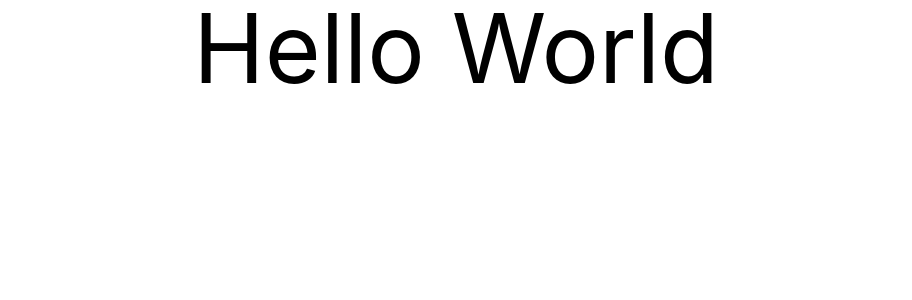
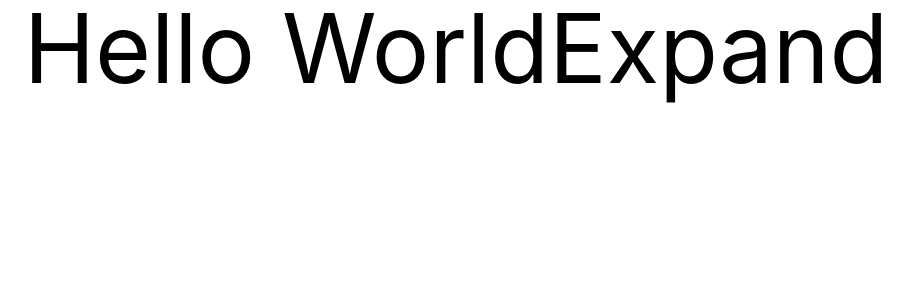
Before and after one commit to iamsid47/qritic, a React (Create React App) app in the folder frontend/: page / in a window 1280 px wide. Shown: the top 300 px of the page, without its empty margins (184-1096 px from the left). Built offline with nearby package versions, Linux system fonts and the light colour scheme.

Commit message:
add sample render tests

```diff
--- a/frontend/package.json
+++ b/frontend/package.json
@@ -15,7 +15,7 @@
   "scripts": {
     "start": "react-scripts start",
     "build": "react-scripts build",
-    "test": "react-scripts test",
+    "test": "react-scripts test --watchAll --detectOpenHandles",
     "eject": "react-scripts eject"
   },
   "eslintConfig": {
@@ -37,6 +37,7 @@
     ]
   },
   "devDependencies": {
+    "@babel/plugin-proposal-private-property-in-object": "^7.21.11",
     "tailwindcss": "^3.3.3"
   }
 }
--- a/frontend/src/App.js
+++ b/frontend/src/App.js
@@ -1,5 +1,10 @@
 function App() {
-  return <div className="text-center text-8xl">Hello World</div>;
+  return (
+    <div className="text-center text-8xl">
+      Hello World
+      <button data-testid="tButton">Expand</button>
+    </div>
+  );
 }
 
 export default App;
```
Also changed, not shown: 2 other files (tests, documents, lock files or other folders).
